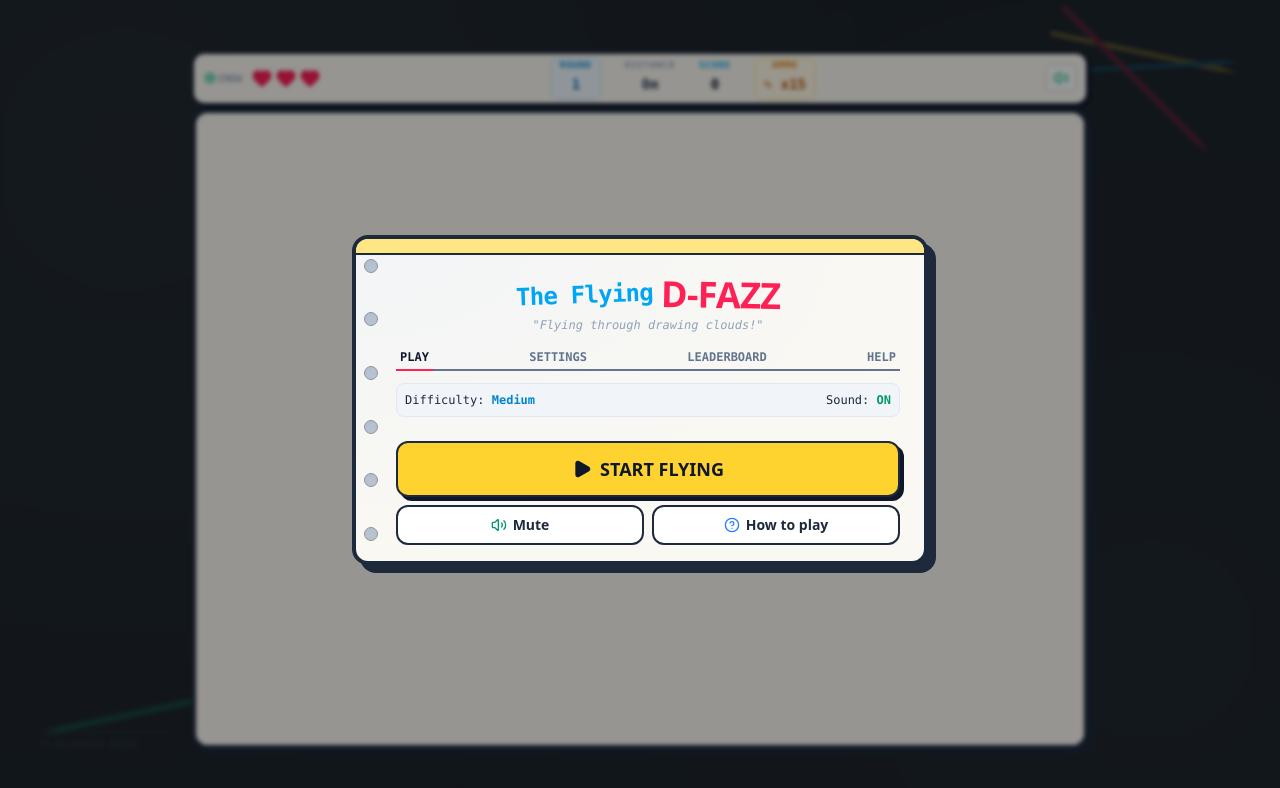
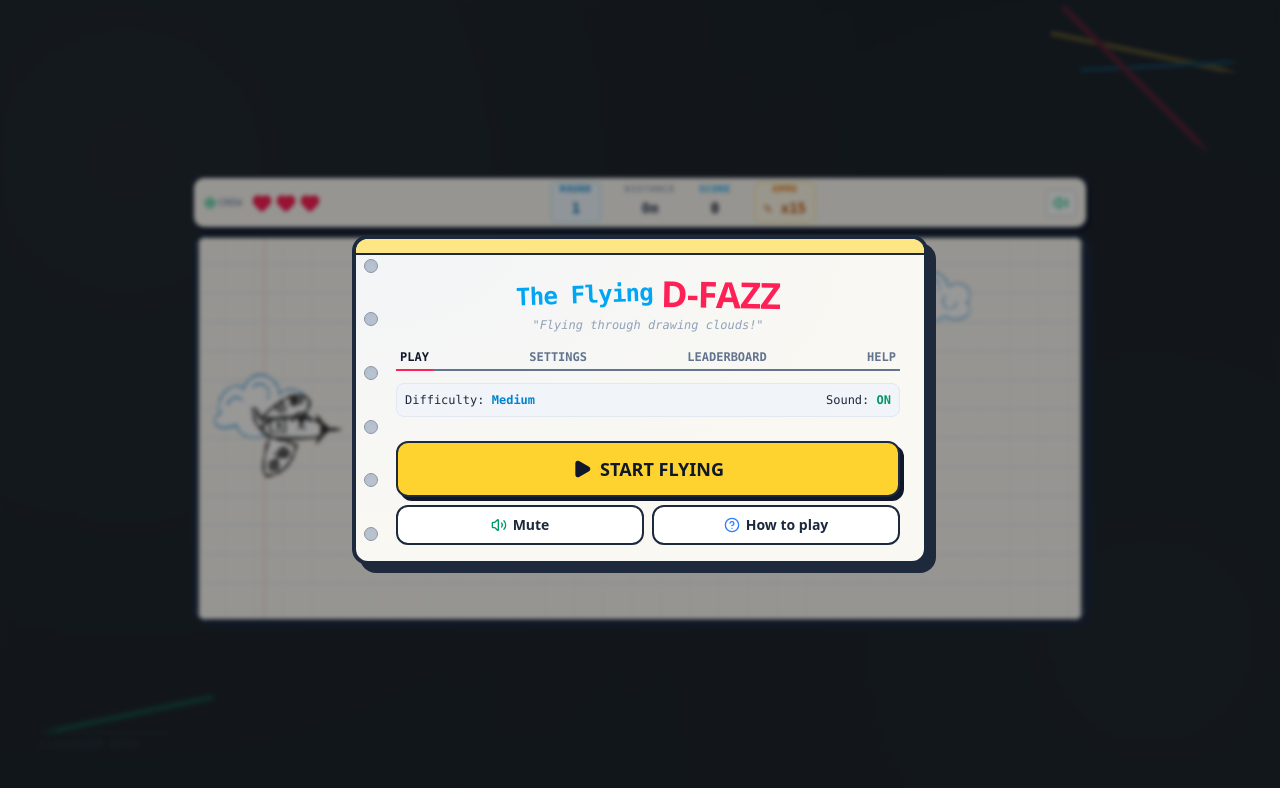
Before and after one commit to antfazz/flying-dfazz, a React (Vite) app: page / in a window 1280 px wide. Shown: the top 788 px of the page. Built offline with nearby package versions, Linux system fonts and the light colour scheme.

Commit message:
Update GameCanvas.tsx

```diff
--- a/src/components/GameCanvas.tsx
+++ b/src/components/GameCanvas.tsx
@@ -27,9 +27,9 @@ interface GameCanvasProps {
   triggerResetRef: React.MutableRefObject<(() => void) | null>;
 }
 
-// Fixed core sizing variables for standard coordinate rendering
-const DEFAULT_GAME_WIDTH = 1100;
-const DEFAULT_GAME_HEIGHT = 480;
+// Fixed widescreen coordinate system with absolute dimensions
+const GAME_WIDTH = 1100;
+const GAME_HEIGHT = 480;
 
 export default function GameCanvas({
   gameState,
@@ -40,28 +40,6 @@ export default function GameCanvas({
   triggerResetRef,
 }: GameCanvasProps) {
   const canvasRef = useRef<HTMLCanvasElement | null>(null);
-  const containerRef = useRef<HTMLDivElement | null>(null);
-
-  // Dynamic dimensions state to cover 100% of the widescreen console canvas card
-  const [dimensions, setDimensions] = useState({ width: DEFAULT_GAME_WIDTH, height: DEFAULT_GAME_HEIGHT });
-
-  useEffect(() => {
-    if (!containerRef.current) return;
-    const observer = new ResizeObserver((entries) => {
-      for (const entry of entries) {
-        let { width, height } = entry.contentRect;
-        if (width <= 0) width = DEFAULT_GAME_WIDTH;
-        if (height <= 0) height = DEFAULT_GAME_HEIGHT;
-        setDimensions({ width, height });
-      }
-    });
-    observer.observe(containerRef.current);
-    return () => observer.disconnect();
-  }, []);
-
-  const GAME_HEIGHT = DEFAULT_GAME_HEIGHT;
-  // Calculate dynamic game physics width so that the landscape aspect is retained perfectly with no distortion!
-  const GAME_WIDTH = Math.max(900, Math.round(GAME_HEIGHT * (dimensions.width / dimensions.height)));
 
   // Core Game Loop State
   const [lives, setLives] = useState(3);
@@ -91,8 +69,6 @@ export default function GameCanvas({
     keys: { [key: string]: boolean };
     level: number;
     boss: SupercloudBoss | null;
-    gameWidth: number;
-    gameHeight: number;
   }>({
     gameState: 'MENU',
     plane: createDefaultPlane(),
@@ -110,15 +86,7 @@ export default function GameCanvas({
     keys: {},
     level: 1,
     boss: null,
-    gameWidth: DEFAULT_GAME_WIDTH,
-    gameHeight: DEFAULT_GAME_HEIGHT,
   });
-
-  // Always keep stateRef in sync with dynamic boundary sizes!
-  useEffect(() => {
-    stateRef.current.gameWidth = GAME_WIDTH;
-    stateRef.current.gameHeight = GAME_HEIGHT;
-  }, [GAME_WIDTH]);
 
   // Export local state properties to variables occasionally for HUD binding
   useEffect(() => {
@@ -188,15 +156,13 @@ export default function GameCanvas({
   }
 
   function createInitialFriendlyClouds(): FriendlyCloud[] {
-    const currentW = stateRef.current?.gameWidth ?? DEFAULT_GAME_WIDTH;
-    const currentH = stateRef.current?.gameHeight ?? DEFAULT_GAME_HEIGHT;
     const initial: FriendlyCloud[] = [];
     // Distribute 4 starter clouds across the landscape
     for (let i = 0; i < 4; i++) {
       initial.push({
         id: `cloud_init_${i}`,
-        x: (currentW / 4) * i + Math.random() * 80,
-        y: 40 + Math.random() * (currentH - 120),
+        x: (GAME_WIDTH / 4) * i + Math.random() * 80,
+        y: 40 + Math.random() * (GAME_HEIGHT - 120),
         width: 100,
         height: 60,
         vx: -(0.5 + Math.random() * 0.8),
@@ -292,21 +258,21 @@ export default function GameCanvas({
   };
 
   const handlePointerMove = (e: React.PointerEvent<HTMLCanvasElement>) => {
-    const { isPointerDown, lastPointerX, lastPointerY, plane, gameWidth, gameHeight } = stateRef.current;
+    const { isPointerDown, lastPointerX, lastPointerY, plane } = stateRef.current;
     if (gameState !== 'PLAYING' || isGamePaused || !isPointerDown) return;
 
     if (canvasRef.current) {
       const rect = canvasRef.current.getBoundingClientRect();
-      const scaleX = gameWidth / rect.width;
-      const scaleY = gameHeight / rect.height;
+      const scaleX = GAME_WIDTH / rect.width;
+      const scaleY = GAME_HEIGHT / rect.height;
 
       // Higher relative sensitivity (1.35x) gives effortless arcade control
       const dx = (e.clientX - lastPointerX) * scaleX * 1.35;
       const dy = (e.clientY - lastPointerY) * scaleY * 1.35;
 
       // Update plane position directly based on dragging deltas!
-      plane.x = Math.max(30, Math.min(gameWidth / 2, plane.x + dx));
-      plane.y = Math.max(10, Math.min(gameHeight - 45, plane.y + dy));
+      plane.x = Math.max(30, Math.min(GAME_WIDTH / 2, plane.x + dx));
+      plane.y = Math.max(10, Math.min(GAME_HEIGHT - 45, plane.y + dy));
       plane.targetY = plane.y + plane.height / 2;
     }
 
@@ -370,8 +336,6 @@ export default function GameCanvas({
     let lastTime = performance.now();
 
     const update = () => {
-      const GAME_WIDTH = stateRef.current.gameWidth;
-      const GAME_HEIGHT = stateRef.current.gameHeight;
       const {
         plane,
         obstacles,
@@ -1081,9 +1045,6 @@ export default function GameCanvas({
     const ctx = canvas.getContext('2d');
     if (!ctx) return;
 
-    const GAME_WIDTH = stateRef.current.gameWidth;
-    const GAME_HEIGHT = stateRef.current.gameHeight;
-
     const {
       plane,
       obstacles,
@@ -1162,7 +1123,6 @@ export default function GameCanvas({
 
   return (
     <div
-      ref={containerRef}
       className="relative w-full max-w-none mx-auto flex flex-col items-center justify-center p-0.5 landscape:p-0 select-none"
     >
       {/* MOBILE GAME HUD DISPLAY BAR */}
@@ -1262,7 +1222,7 @@ export default function GameCanvas({
       <div className="w-full flex flex-row items-stretch justify-center select-none">
 
         {/* CANVAS DRAWING ELEMENT FRAME */}
-        <div className="relative overflow-hidden border-4 border-slate-800 rounded-2xl bg-[#faf8f2] shadow-[4px_4px_0px_0px_rgba(15,23,42,1)] shrink select-none flex items-center justify-center w-full h-[calc(100vh-140px)] h-[calc(100dvh-140px)] sm:h-[calc(100dvh-160px)] min-h-[300px] max-w-full shadow-slate-800">
+        <div className="relative overflow-hidden border-4 border-slate-800 rounded-2xl bg-[#faf8f2] shadow-[4px_4px_0px_0px_rgba(15,23,42,1)] shrink select-none flex items-center justify-center w-full aspect-[1100/480] max-h-[calc(100vh-110px)] max-h-[calc(100dvh-110px)] sm:max-h-[calc(100dvh-140px)] shadow-slate-800" style={{ aspectRatio: '1100/480' }}>
           <canvas
             ref={canvasRef}
             width={GAME_WIDTH}
@@ -1271,8 +1231,8 @@ export default function GameCanvas({
             onPointerMove={handlePointerMove}
             onPointerUp={handlePointerUp}
             onPointerLeave={handlePointerUp}
-            className="w-full h-full block select-none bg-inherit cursor-pointer touch-none"
-            style={{ imageRendering: 'pixelated' }}
+            className="max-w-full max-h-[calc(100vh-112px)] max-h-[calc(100dvh-112px)] sm:max-h-[calc(100dvh-142px)] w-auto h-auto aspect-[1100/480] block select-none bg-inherit cursor-pointer touch-none"
+            style={{ imageRendering: 'pixelated', aspectRatio: '1100/480' }}
           />
 
           {/* BOSS HEALTH BAR OVERLAY */}
```
